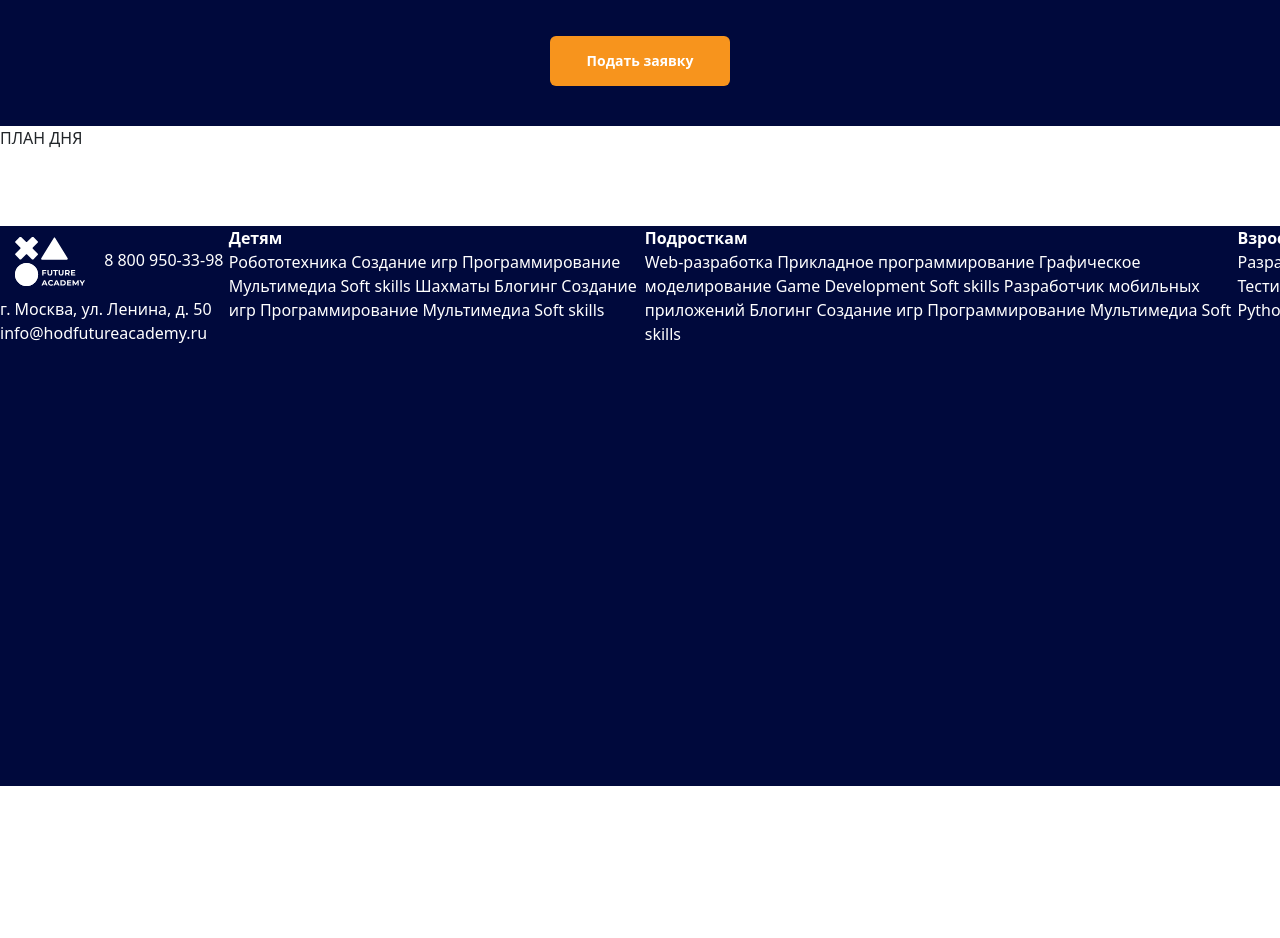
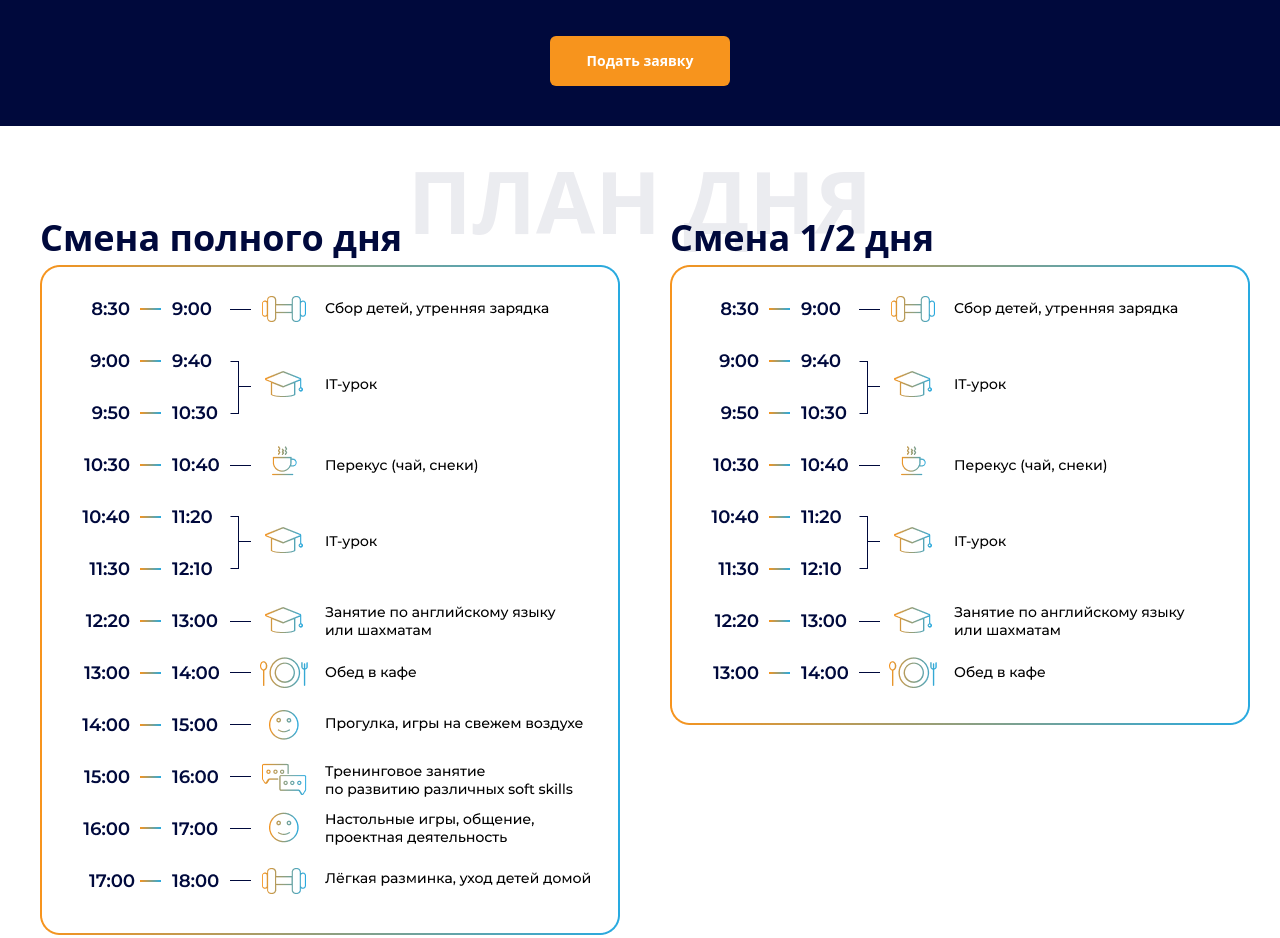
Before and after one commit to AlexDyakonov/cod-cite, a website built with Parcel: page index.html in a window 1280 px wide. Shown: the part 1560-2498 px from the top of the page. Before the commit the page ends 2346 px from the top, so only its background shows below. Built offline with nearby package versions, Linux system fonts and the light colour scheme.

Commit message:
Finished section-4

```diff
--- a/css/main.css
+++ b/css/main.css
@@ -202,7 +202,6 @@
 }
 
 .section-3{
-  position: relative;
   background-color: #00093C;
   display: flex;
   justify-content: center;
@@ -254,15 +253,37 @@
 
 .section-4{
   background: white;
-  height: 100px;
+  display: flex;
+  justify-content: center;
+  align-items: center;
 }
 
 .container-4{
-
+  width: 1220px;
+  display: flex;
+  justify-content: space-evenly;
 }
 
 .container-4-text-behind{
+  z-index: 1;
+  margin-top: 10px;
+  color: rgba(0, 9, 60, 0.08);
+  font-size: 86px;
+  font-weight: bold;
+  position: absolute;
+}
 
+.schedule-content{
+  margin-top: 85px;
+  margin-bottom: 62px;
+  display: flex;
+  color: #00093C;
+  font-weight: bold;
+  font-size: 36px;
+}
+
+.schedule{
+  margin-left: 10px;
 }
 
 .footer-section{
--- a/index.html
+++ b/index.html
@@ -162,8 +162,15 @@
   <div class="section-4">
     <div class="container-4">
       <div class="container-4-text-behind"> ПЛАН ДНЯ</div>
-      <div>
-
+      <div class="schedule-content">
+        <div class="schedule">
+          Смена полного дня
+          <img src="./img/fullday-timetable.png" alt="fullday-timetable">
+        </div>
+        <div>
+          Смена 1/2 дня
+          <img src="./img/halfday-timetable.png" alt="halfday-timetable">
+        </div>
       </div>
     </div>
   </div>
```
Also changed, not shown: img/fullday-timetable.png (added), img/halfday-timetable.png (added).
